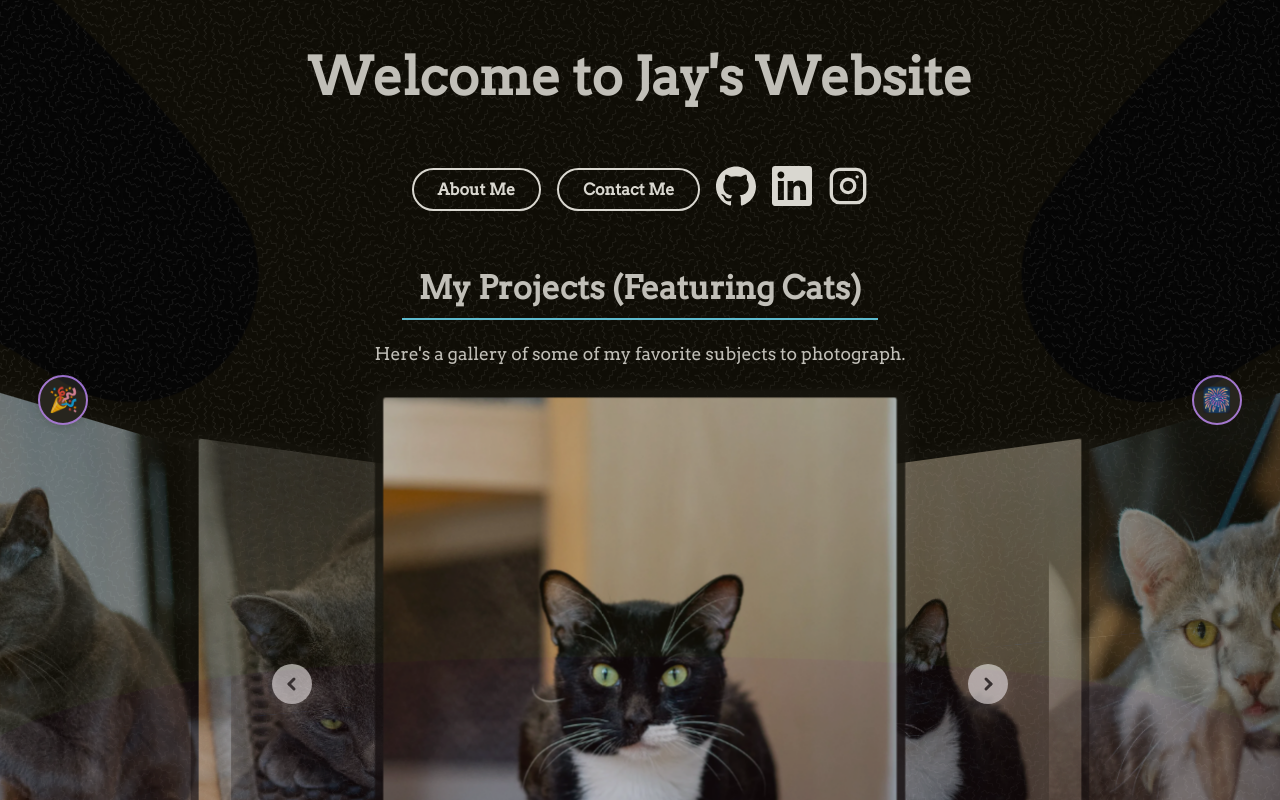
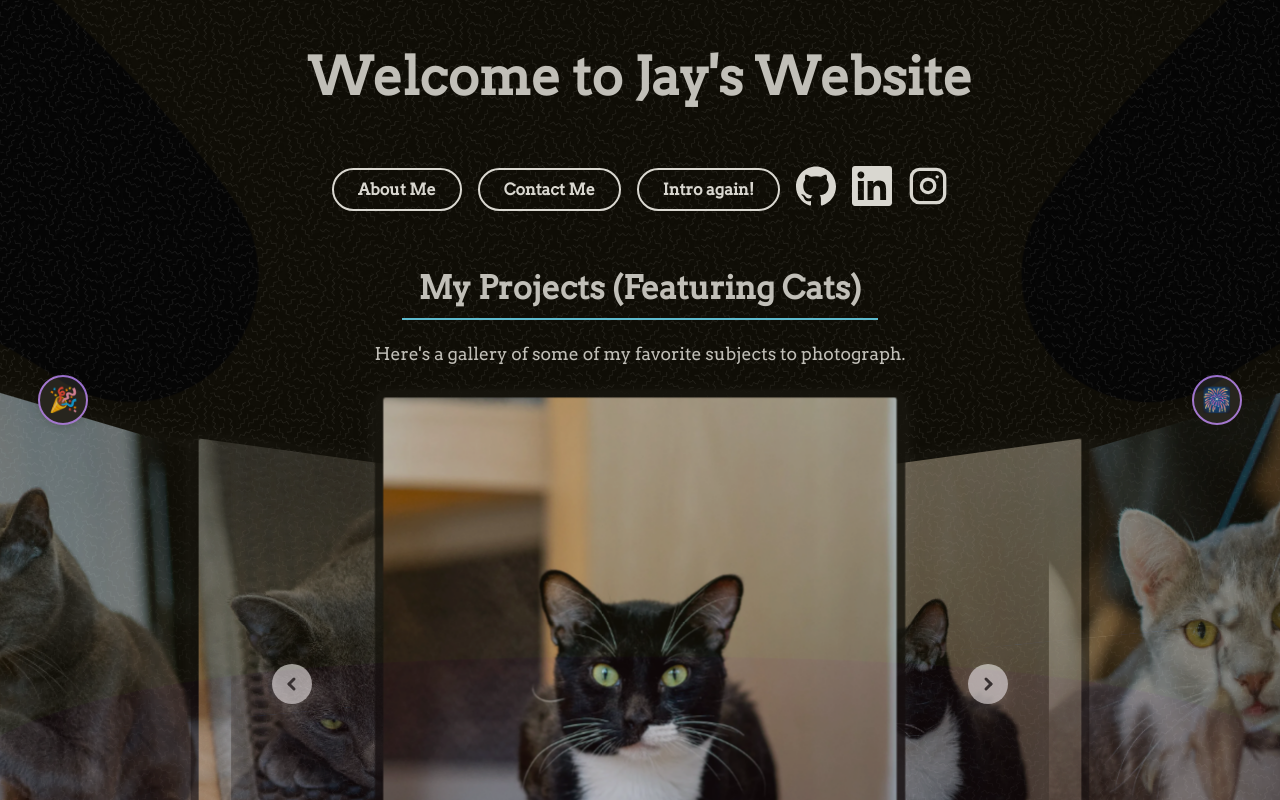
Before and after one commit to Paypers/profileWEBAPP, a React (Create React App) app in the folder client/: page / in a window 1280 px wide. Both pictures are taken after a click on the button "Drop me in". Shown: the top 800 px of the page. Built offline with nearby package versions, Linux system fonts and the light colour scheme.

Commit message:
Add intro again button

```diff
--- a/client/src/App.js
+++ b/client/src/App.js
@@ -2,7 +2,8 @@ import React, { useState } from 'react';
 import './App.css';
 import HomePage from './components/Homepage';
 import IntroOverlay from './components/IntroOverlay';
-import { getIntroSeenCookie } from './utils/cookies.js';
+// --- CHANGE --- Import the new cookie removal function
+import { getIntroSeenCookie, removeIntroSeenCookie } from './utils/cookies.js';
 
 function App() {
   const hasSeenIntroBefore = getIntroSeenCookie();
@@ -29,6 +30,22 @@ function App() {
     setIsIntroVisible(false);
   };
 
+  // --- NEW ---
+  /**
+   * Resets the application state to show the intro overlay again.
+   * This function is passed down to the SocialTabs component.
+   */
+  const handleRestartIntro = () => {
+    removeIntroSeenCookie();
+    setIsHomePageVisible(false); // Hide the homepage
+
+    // The conditional rendering for IntroOverlay in the JSX ensures that
+    // when isIntroVisible becomes true again, the component re-mounts
+    // with its internal state completely reset.
+    setIsIntroVisible(true);
+  };
+
+
   return (
     <div className="App">
       {/* The IntroOverlay remains in the DOM until its own animation is finished. */}
@@ -39,8 +56,8 @@ function App() {
         />
       )}
 
-      {/* The HomePage is always in the DOM, allowing its CSS transition to work correctly. */}
-      <HomePage isVisible={isHomePageVisible} />
+      {/* --- CHANGE --- Pass the restart handler to the HomePage */}
+      <HomePage isVisible={isHomePageVisible} onRestartIntro={handleRestartIntro} />
     </div>
   );
 }
--- a/client/src/components/Homepage.js
+++ b/client/src/components/Homepage.js
@@ -8,12 +8,11 @@ import revealedImage from '../assets/UB-Pics/Me-2-UP.webp';
 import memphisPattern from '../assets/memphis-mini-dark-modified.webp';
 
 // --- Animation Control Variables ---
-// Moved outside the component as they are true constants and don't need to be
-// part of the component's render cycle.
 const ANIMATION_START_PERCENT_VH = 40;
 const ANIMATION_DURATION_PERCENT_TOTAL = 50;
 
-function HomePage({ isVisible }) {
+// --- CHANGE --- Accept the onRestartIntro prop
+function HomePage({ isVisible, onRestartIntro }) {
   const topLayerRef = useRef(null);
 
   useEffect(() => {
@@ -21,16 +20,9 @@ function HomePage({ isVisible }) {
       const scrollableHeight = document.documentElement.scrollHeight - window.innerHeight;
       if (scrollableHeight === 0) return;
 
-      // Calculate the pixel offset before the animation should start
       const scrollStartOffset = (ANIMATION_START_PERCENT_VH / 100) * window.innerHeight;
-
-      // Calculate how far into the animation's active region the user has scrolled
       const animationScroll = Math.max(0, window.scrollY - scrollStartOffset);
-
-      // Calculate the total pixel distance over which the animation should occur
       const animationDurationPixels = scrollableHeight * (ANIMATION_DURATION_PERCENT_TOTAL / 100);
-
-      // Calculate the final progress, clamped between 0 and 1
       const animationProgress = Math.min(animationScroll / animationDurationPixels, 1);
 
       if (topLayerRef.current) {
@@ -77,11 +69,10 @@ function HomePage({ isVisible }) {
         <header className="HomePage-header">
           <h1>Welcome to Jay's Website</h1>
         </header>
-        <SocialTabs />
+        {/* --- CHANGE --- Pass the prop down to SocialTabs */}
+        <SocialTabs onRestartIntro={onRestartIntro} />
         <MainInfo />
       </div>
-
-
     </div>
   );
 }
--- a/client/src/components/SocialTabs.js
+++ b/client/src/components/SocialTabs.js
@@ -12,36 +12,28 @@ import '../cssFiles/SocialTabs.css';
 const socialLinks = [
   {
     name: 'GitHub',
-    url: 'https://github.com/Paypers', // TODO: Replace with your GitHub URL
+    url: 'https://github.com/Paypers',
     icon: <GithubIcon />,
   },
   {
     name: 'LinkedIn',
-    url: 'https://www.linkedin.com/in/jielili/', // TODO: Replace with your LinkedIn URL
+    url: 'https://www.linkedin.com/in/jielili/',
     icon: <LinkedInIcon />,
   },
   {
     name: 'Instagram',
-    url: 'https://www.instagram.com/jayl.shotss/', // TODO: Replace with your Instagram URL
+    url: 'https://www.instagram.com/jayl.shotss/',
     icon: <InstagramIcon />,
   },
-  // Add more social media links here
-  // {
-  //   name: 'Twitter',
-  //   url: 'https://twitter.com/your-handle',
-  //   icon: <TwitterIcon />,
-  // },
 ];
 
-function SocialTabs() {
+// --- CHANGE --- Accept the onRestartIntro prop
+function SocialTabs({ onRestartIntro }) {
   const handleScrollToSection = (sectionId) => {
     const section = document.getElementById(sectionId);
     if (section) {
-      // Calculate the position of the section and subtract an offset for padding.
-      const yOffset = -80; // Negative value for top padding. Adjust pixels as needed.
+      const yOffset = -80;
       const y = section.getBoundingClientRect().top + window.pageYOffset + yOffset;
-
-      // Scroll to the calculated position.
       window.scrollTo({ top: y, behavior: 'smooth' });
     }
   };
@@ -53,6 +45,10 @@ function SocialTabs() {
       </button>
       <button onClick={() => handleScrollToSection('contact-section')} className="nav-action-button">
         Contact Me
+      </button>
+      {/* --- NEW --- The button to restart the intro */}
+      <button onClick={onRestartIntro} className="nav-action-button">
+        Intro again!
       </button>
       {socialLinks.map(social => (
         <a
--- a/client/src/cssFiles/SocialTabs.css
+++ b/client/src/cssFiles/SocialTabs.css
@@ -42,7 +42,7 @@
 }
 
 /* Responsive adjustments for smaller screens */
-@media (max-width: 470px) {
+@media (max-width: 630px) {
   .social-tabs {
     gap: 0.75rem; /* Reduce space between items */
     flex-wrap: wrap; /* Allow items to wrap if needed */
--- a/client/src/utils/cookies.js
+++ b/client/src/utils/cookies.js
@@ -11,3 +11,8 @@ export const setIntroSeenCookie = () => {
 export const getIntroSeenCookie = () => {
   return Cookies.get(INTRO_COOKIE_NAME);
 };
+
+// Removes the intro cookie to allow the intro to be shown again.
+export const removeIntroSeenCookie = () => {
+  Cookies.remove(INTRO_COOKIE_NAME, { path: '/' });
+};
```
